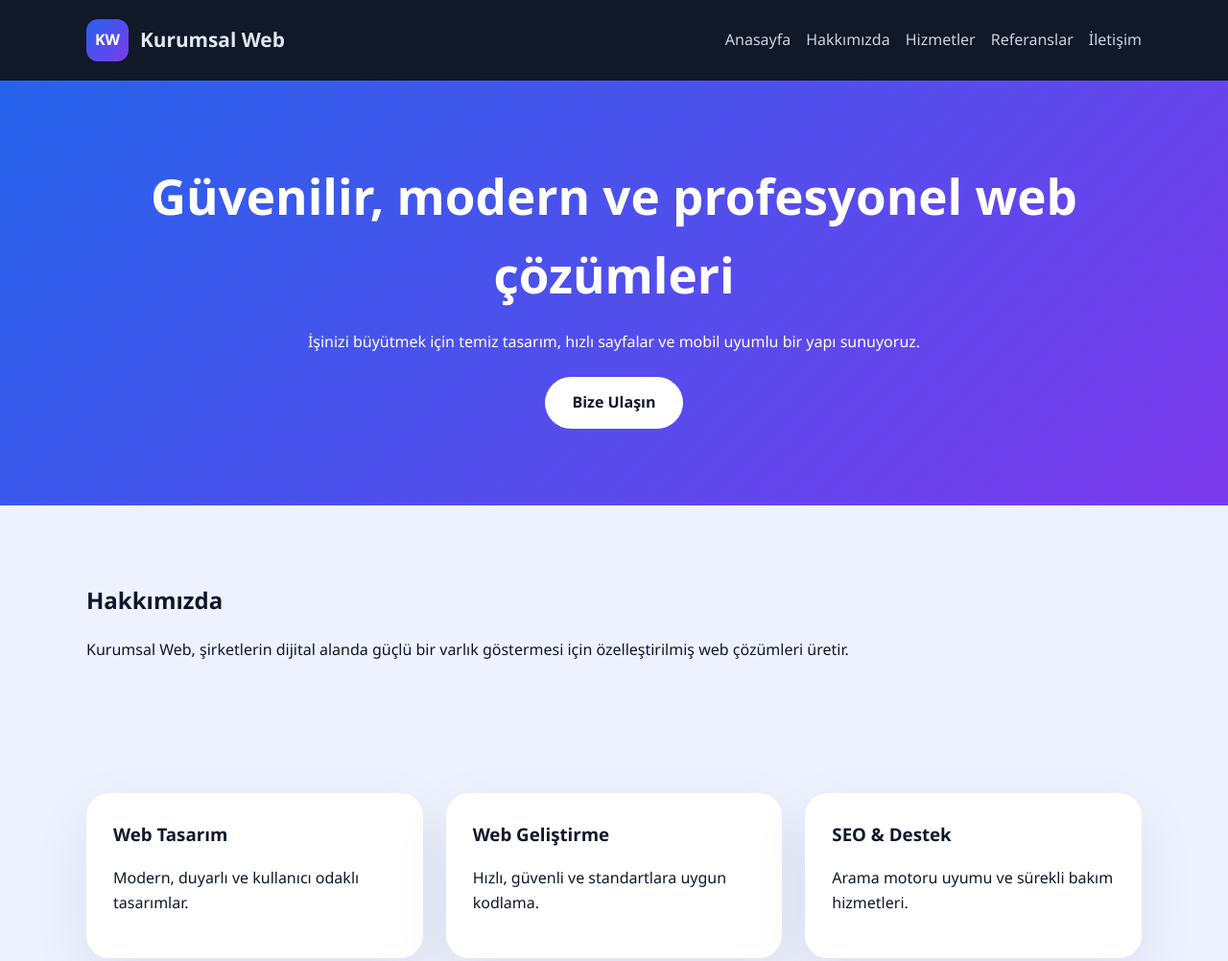
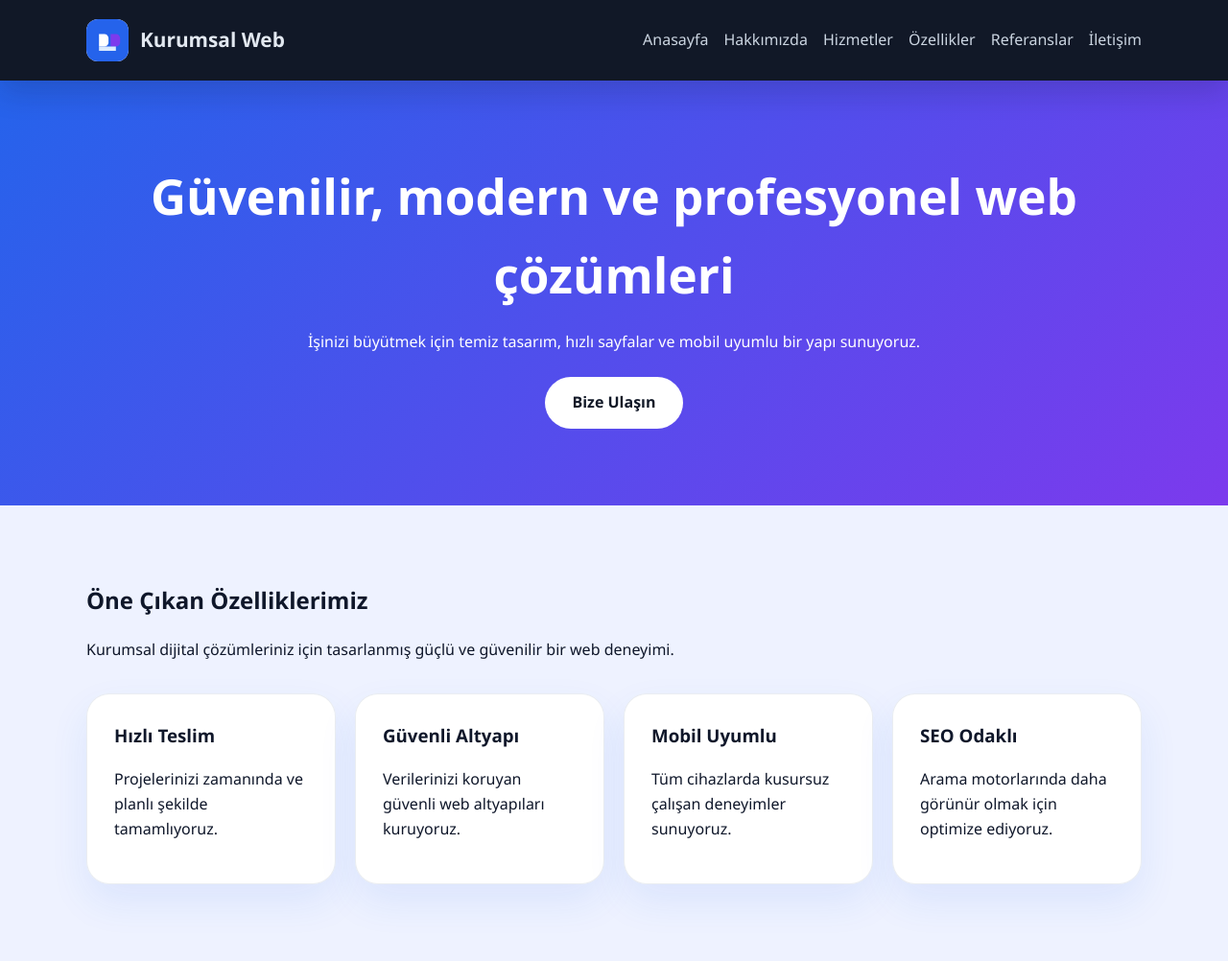
Before and after one commit to omeruzuntas/KurumsalWeb, a plain HTML site: page index.html in a window 1280 px wide. Shown: the top 1002 px of the page at 96% size. Drawn offline with Linux system fonts and the light colour scheme.

Commit message:
Yeni özellikler, sticky header ve back-to-top butonu eklendi

```diff
--- a/index.html
+++ b/index.html
@@ -10,13 +10,14 @@
   <header class="site-header">
     <div class="container header-inner">
       <div class="brand">
-        <span class="logo-icon" aria-hidden="true">KW</span>
+        <img class="logo-image" src="logo.svg" alt="Kurumsal Web logo" />
         <span class="brand-text">Kurumsal Web</span>
       </div>
       <nav>
         <a href="#home">Anasayfa</a>
         <a href="#hakkimizda">Hakkımızda</a>
         <a href="#hizmetler">Hizmetler</a>
+        <a href="#ozellikler">Özellikler</a>
         <a href="#referanslar">Referanslar</a>
         <a href="#iletisim">İletişim</a>
       </nav>
@@ -29,6 +30,33 @@
         <h2>Güvenilir, modern ve profesyonel web çözümleri</h2>
         <p>İşinizi büyütmek için temiz tasarım, hızlı sayfalar ve mobil uyumlu bir yapı sunuyoruz.</p>
         <a class="button" href="#iletisim">Bize Ulaşın</a>
+      </div>
+    </section>
+
+    <section id="ozellikler" class="content-section features-section">
+      <div class="container">
+        <div class="section-header">
+          <h2>Öne Çıkan Özelliklerimiz</h2>
+          <p>Kurumsal dijital çözümleriniz için tasarlanmış güçlü ve güvenilir bir web deneyimi.</p>
+        </div>
+        <div class="features-grid">
+          <article class="feature-card">
+            <h3>Hızlı Teslim</h3>
+            <p>Projelerinizi zamanında ve planlı şekilde tamamlıyoruz.</p>
+          </article>
+          <article class="feature-card">
+            <h3>Güvenli Altyapı</h3>
+            <p>Verilerinizi koruyan güvenli web altyapıları kuruyoruz.</p>
+          </article>
+          <article class="feature-card">
+            <h3>Mobil Uyumlu</h3>
+            <p>Tüm cihazlarda kusursuz çalışan deneyimler sunuyoruz.</p>
+          </article>
+          <article class="feature-card">
+            <h3>SEO Odaklı</h3>
+            <p>Arama motorlarında daha görünür olmak için optimize ediyoruz.</p>
+          </article>
+        </div>
       </div>
     </section>
 
@@ -105,6 +133,7 @@
     </div>
   </footer>
 
+  <button id="back-to-top" class="back-to-top" aria-label="Başa dön">↑</button>
   <script src="script.js"></script>
 </body>
 </html>
--- a/script.js
+++ b/script.js
@@ -1,5 +1,6 @@
 document.addEventListener('DOMContentLoaded', function () {
   const form = document.getElementById('contact-form');
+  const backToTop = document.getElementById('back-to-top');
 
   if (form) {
     form.addEventListener('submit', function (event) {
@@ -19,4 +20,18 @@ document.addEventListener('DOMContentLoaded', function () {
       form.reset();
     });
   }
+
+  if (backToTop) {
+    window.addEventListener('scroll', function () {
+      if (window.scrollY > 300) {
+        backToTop.classList.add('visible');
+      } else {
+        backToTop.classList.remove('visible');
+      }
+    });
+
+    backToTop.addEventListener('click', function () {
+      window.scrollTo({ top: 0, behavior: 'smooth' });
+    });
+  }
 });
--- a/styles.css
+++ b/styles.css
@@ -18,6 +18,10 @@
   box-sizing: border-box;
 }
 
+html {
+  scroll-behavior: smooth;
+}
+
 body {
   margin: 0;
   line-height: 1.6;
@@ -32,6 +36,10 @@ body {
   background: var(--header);
   color: var(--header-contrast);
   padding: 20px 0;
+  position: sticky;
+  top: 0;
+  z-index: 50;
+  box-shadow: 0 12px 30px rgba(15, 23, 42, 0.18);
 }
 
 .header-inner {
@@ -47,16 +55,11 @@ body {
   gap: 12px;
 }
 
-.logo-icon {
-  display: inline-flex;
-  align-items: center;
-  justify-content: center;
+.logo-image {
   width: 44px;
   height: 44px;
   border-radius: 12px;
-  background: linear-gradient(135deg, var(--primary), var(--accent));
-  color: white;
-  font-weight: 700;
+  background: white;
 }
 
 .brand-text {
@@ -119,6 +122,27 @@ body {
   grid-template-columns: repeat(auto-fit, minmax(220px, 1fr));
 }
 
+.features-grid {
+  display: grid;
+  gap: 20px;
+  grid-template-columns: repeat(auto-fit, minmax(220px, 1fr));
+  margin-top: 32px;
+}
+
+.feature-card {
+  background: rgba(255, 255, 255, 0.96);
+  border: 1px solid rgba(148, 163, 184, 0.2);
+  border-radius: 24px;
+  padding: 28px;
+  box-shadow: 0 18px 40px rgba(37, 99, 235, 0.09);
+  transition: transform 180ms ease, border-color 180ms ease;
+}
+
+.feature-card:hover {
+  transform: translateY(-4px);
+  border-color: rgba(37, 99, 235, 0.4);
+}
+
 article {
   background: white;
   border-radius: 24px;
@@ -153,6 +177,29 @@ article h3 {
   box-shadow: 0 20px 60px rgba(15, 23, 42, 0.08);
 }
 
+.back-to-top {
+  position: fixed;
+  right: 24px;
+  bottom: 24px;
+  width: 46px;
+  height: 46px;
+  border-radius: 50%;
+  border: none;
+  background: var(--primary);
+  color: white;
+  font-size: 1.2rem;
+  cursor: pointer;
+  opacity: 0;
+  transform: scale(0.92);
+  transition: opacity 180ms ease, transform 180ms ease;
+  z-index: 60;
+}
+
+.back-to-top.visible {
+  opacity: 1;
+  transform: scale(1);
+}
+
 .contact-form label {
   display: block;
   margin-bottom: 8px;
@@ -183,6 +230,11 @@ article h3 {
     gap: 10px;
   }
 
+  .header-inner {
+    flex-direction: column;
+    align-items: flex-start;
+  }
+
   .contact-grid {
     grid-template-columns: 1fr;
   }
```
Also changed, not shown: logo.svg (added), 1 other file.
